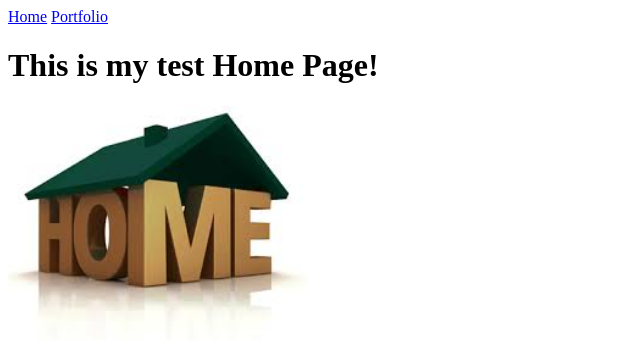
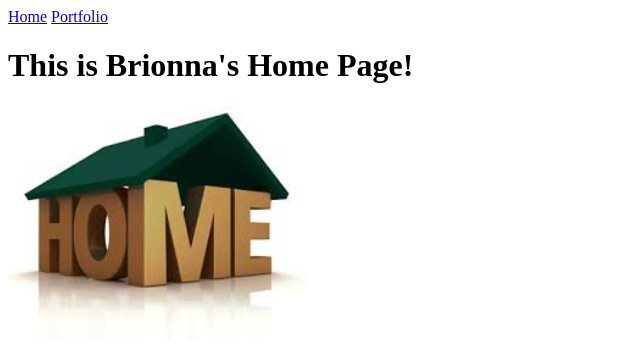
Before and after one commit to brionnacheyenne/brionnacheyenne.github.io, a plain HTML site: page index.html in a window 1280 px wide. Shown: the whole page, without its empty margins (0-640 px from the left). Drawn offline with Linux system fonts and the light colour scheme.

Commit message:
updadted index.html

```diff
--- a/index.html
+++ b/index.html
@@ -7,7 +7,7 @@
   <body>
     <a href="index.html">Home</a>
     <a href="portfolio.html">Portfolio</a>
-    <h1>This is my test Home Page!</h1>
+    <h1>This is Brionna's Home Page!</h1>
     <img src="images/home.jpg" height="250">
   </body>
 </html>
```
